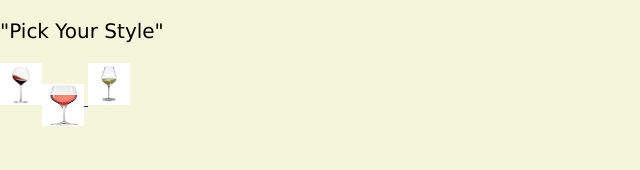
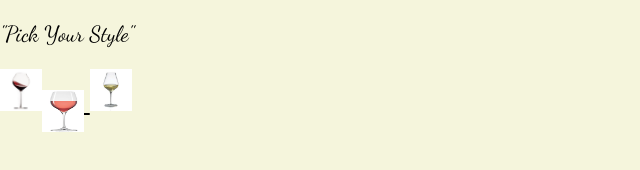
Before and after one commit to mnath6/Wine-Guide, a plain HTML site: page index.html in a window 1280 px wide. Shown: the whole page, without its empty margins (0-640 px from the left). Drawn offline with nearby package versions, Linux system fonts and the light colour scheme.

Commit message:
Update style.css

```diff
--- a/style.css
+++ b/style.css
@@ -8,6 +8,11 @@ h1 {
 }
 
 p {
-    font-family: verdana;
-    font-size: 20px;
+    font-family: 'Dancing Script';font-size: 22px;
+    color: black
 }
+
+a {
+    font-family: 'Dancing Script';font-size: 22px;
+    color: black
+}
```
